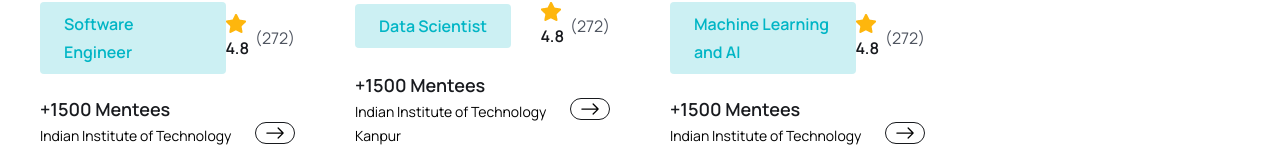
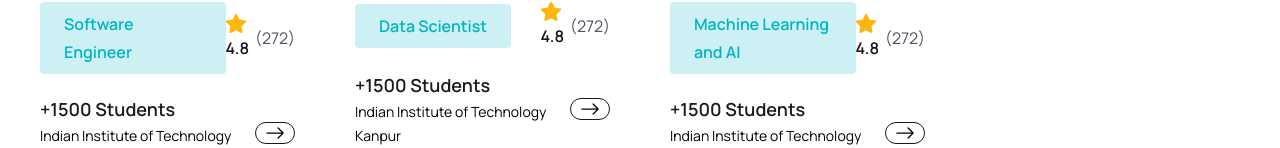
Before and after one commit to anilpiparaiya/AcadEaze, a React (Vite) app in the folder frontend/: page /mentors in a window 1280 px wide. Shown: the part 804-952 px from the top of the page. Built offline with nearby package versions, Linux system fonts and the light colour scheme.

Commit message:
update faq image

```diff
--- a/frontend/src/assets/data/mentors.js
+++ b/frontend/src/assets/data/mentors.js
@@ -15,7 +15,7 @@ export const mentors = [
     avgRating: 4.8,
     totalRating: 272,
     photo: mentorImg01,
-    totalMentees: 1500,
+    totalStudents: 1500,
     college: "Indian Institute of Technology Kanpur",
   },
   {
@@ -25,7 +25,7 @@ export const mentors = [
     avgRating: 4.8,
     totalRating: 272,
     photo: mentorImg02,
-    totalMentees: 1500,
+    totalStudents: 1500,
     college: "Indian Institute of Technology Kanpur",
   },
   {
@@ -35,7 +35,7 @@ export const mentors = [
     avgRating: 4.8,
     totalRating: 272,
     photo: mentorImg03,
-    totalMentees: 1500,
+    totalStudents: 1500,
     college: "Indian Institute of Technology Kanpur",
   },
 ];
--- a/frontend/src/components/Mentors/MentorCard.jsx
+++ b/frontend/src/components/Mentors/MentorCard.jsx
@@ -1,3 +1,4 @@
+/* eslint-disable react/prop-types */
 import React from "react";
 import starIcon from "../../assets/images/Star.png";
 import { Link } from "react-router-dom";
@@ -10,7 +11,7 @@ const MentorCard = ({ mentor }) => {
     totalRating,
     photo,
     specialization,
-    totalMentees,
+    totalStudents,
     college,
   } = mentor;
   return (
@@ -49,7 +50,7 @@ const MentorCard = ({ mentor }) => {
       <div className="mt-[18px] lg:mt-5 flex items-center justify-between">
         <div>
           <h3 className="text-[16px] leading-7 lg:text-[18px] lg:leading-[30px] font-semibold text-headingColor">
-            +{totalMentees} Mentees
+            +{totalStudents} Students
           </h3>
 
           <p className="text-[14px] leading-6 font-[400] text-text-textColor">
--- a/frontend/src/pages/Mentors/MentorDetails.jsx
+++ b/frontend/src/pages/Mentors/MentorDetails.jsx
@@ -1,6 +1,5 @@
 import React, { useState } from "react";
 import mentorImg from "../../assets/images/hero-img01.jpg";
-
 import starIcon from "../../assets/images/Star.png";
 import MentorAbout from "./MentorAbout";
 import Feedback from "./Feedback";
```
Also changed, not shown: 1 other file (tests, documents, lock files or other folders).
